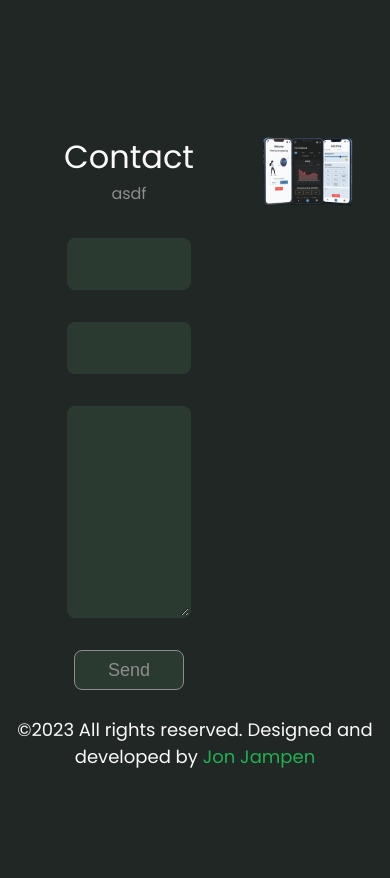
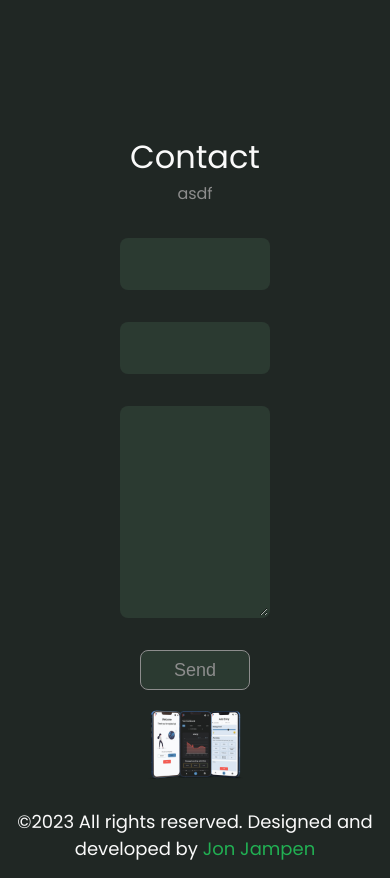
Before and after one commit to jonjampen/portfolio, a SvelteKit app: page / in a window 390 px wide. Shown: the part 1120-1998 px from the top of the page. Before the commit the page ends 1906 px from the top, so only its background shows below. Built offline with nearby package versions, Linux system fonts and the light colour scheme; no server answers; the database is empty.

Commit message:
Some responsiveness

```diff
--- a/src/routes/Projects.svelte
+++ b/src/routes/Projects.svelte
@@ -3,6 +3,8 @@
 	import { onMount } from 'svelte';
 	import { db } from '../lib/firebase';
 	import { collection, getDocs } from 'firebase/firestore';
+	import { goto } from '$app/navigation';
+
 	async function getProjects() {
 		let colRef = collection(db, 'projects');
 		let snapshot = await getDocs(colRef);
@@ -31,6 +33,6 @@
 	{/await}
 
 	<div class="center">
-		<button class="btn accent">All my projects</button>
+		<button class="btn accent" on:click={() => goto('/projects')}>All my projects</button>
 	</div>
 </section>
--- a/src/routes/admin/+page.svelte
+++ b/src/routes/admin/+page.svelte
@@ -18,7 +18,6 @@
 		};
 		let colRef = collection(db, 'projects');
 		let value = await addDoc(colRef, project);
-		// console.log(value);
 	}
 </script>
 
--- a/src/style/contact.scss
+++ b/src/style/contact.scss
@@ -44,3 +44,10 @@ section.contact {
         }
     }
 }
+
+@media (max-width: 1200px) {
+    section.contact {
+        flex-direction: column;
+        align-items: center;
+    }
+}
--- a/src/style/projects.scss
+++ b/src/style/projects.scss
@@ -65,3 +65,14 @@ section.projects-grid {
         }
     }
 }
+
+@media (max-width: 1200px) {
+    section.projects {
+        & .projects-container {
+            flex-direction: column;
+            justify-content: flex-start;
+            align-items: center;
+        }
+    }
+
+}
```
